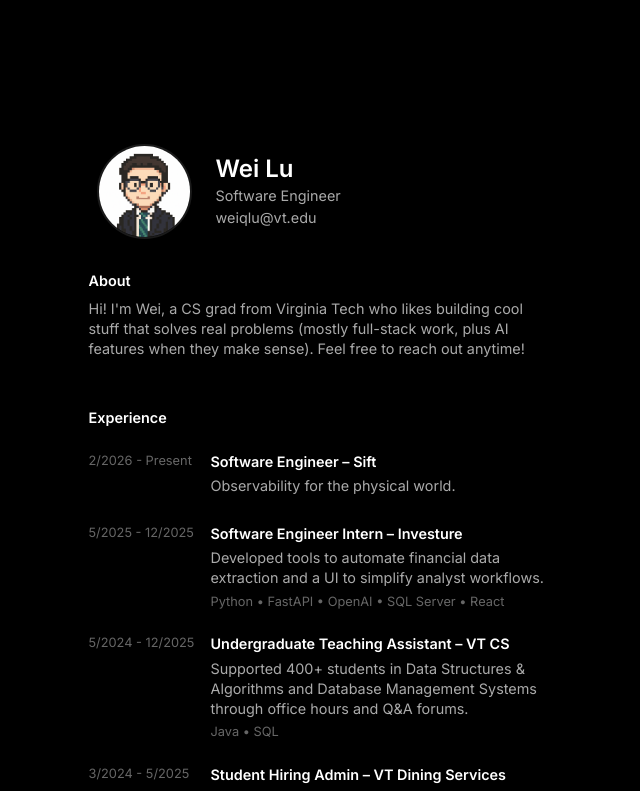
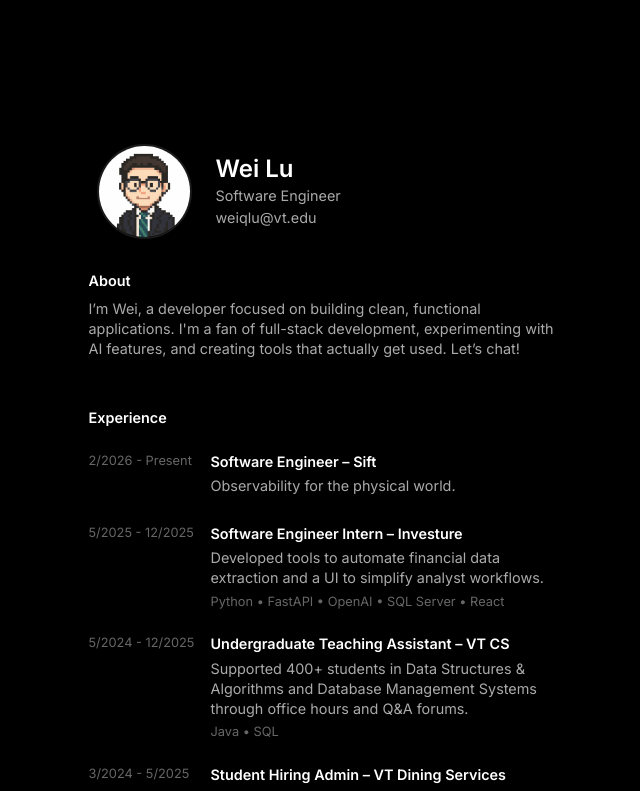
Before and after one commit to weiqlu/weiqlu-portfolio, a React (Vite) app in the folder client/: page / in a window 1280 px wide. Shown: the top 791 px of the page, without its empty margins (318-958 px from the left). Built offline with nearby package versions, Linux system fonts and the light colour scheme; some icons are missing.

Commit message:
updated profile about me section

```diff
--- a/client/src/components/Profile.jsx
+++ b/client/src/components/Profile.jsx
@@ -81,7 +81,7 @@ const Profile = () => {
             </Typography>
             <Typography variant="body1">
               {
-                "Hi! I'm Wei, a CS grad from Virginia Tech who likes building cool stuff that solves real problems (mostly full-stack work, plus AI features when they make sense). Feel free to reach out anytime!"
+                "I’m Wei, a developer focused on building clean, functional applications. I'm a fan of full-stack development, experimenting with AI features, and creating tools that actually get used. Let’s chat!"
               }
             </Typography>
           </Box>
```
